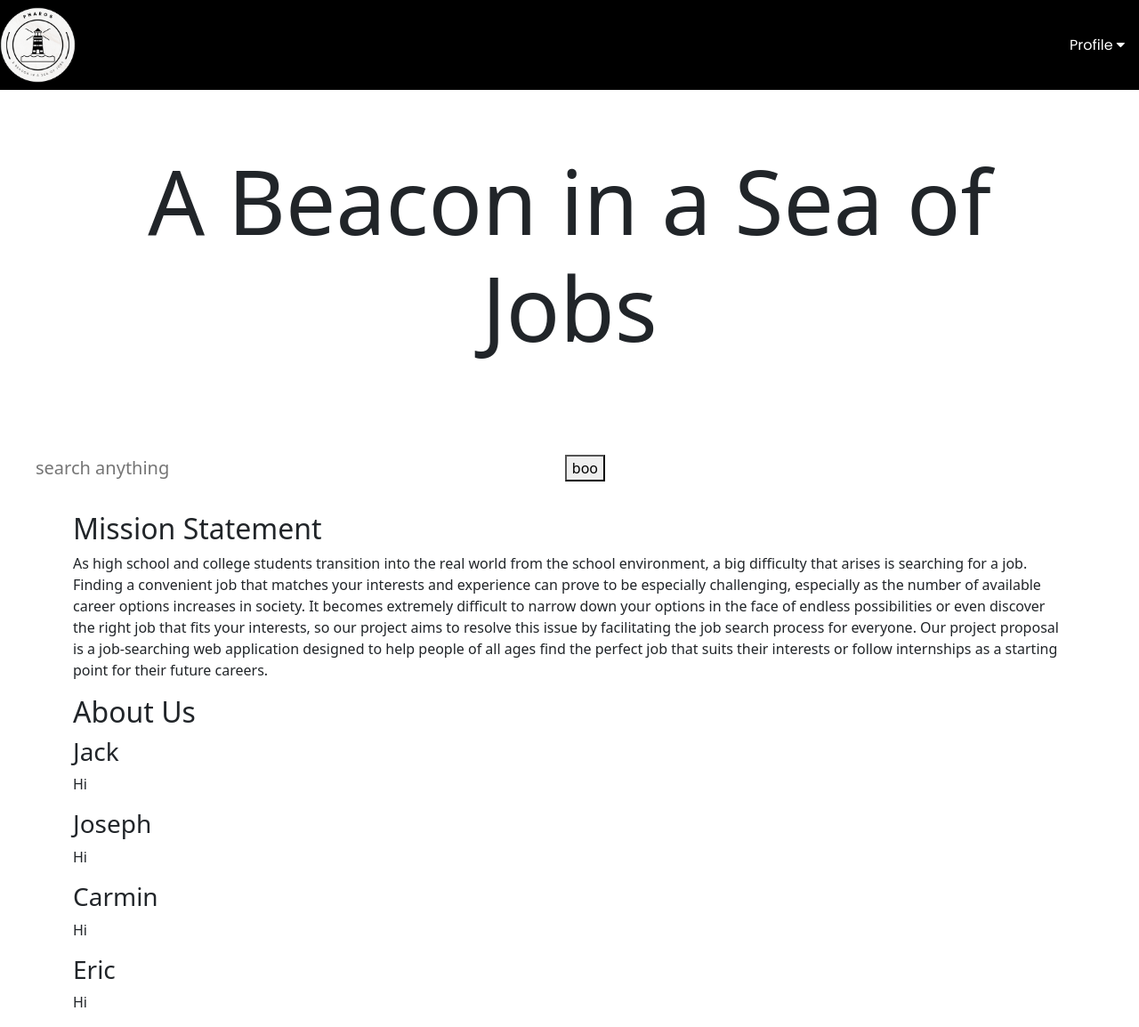
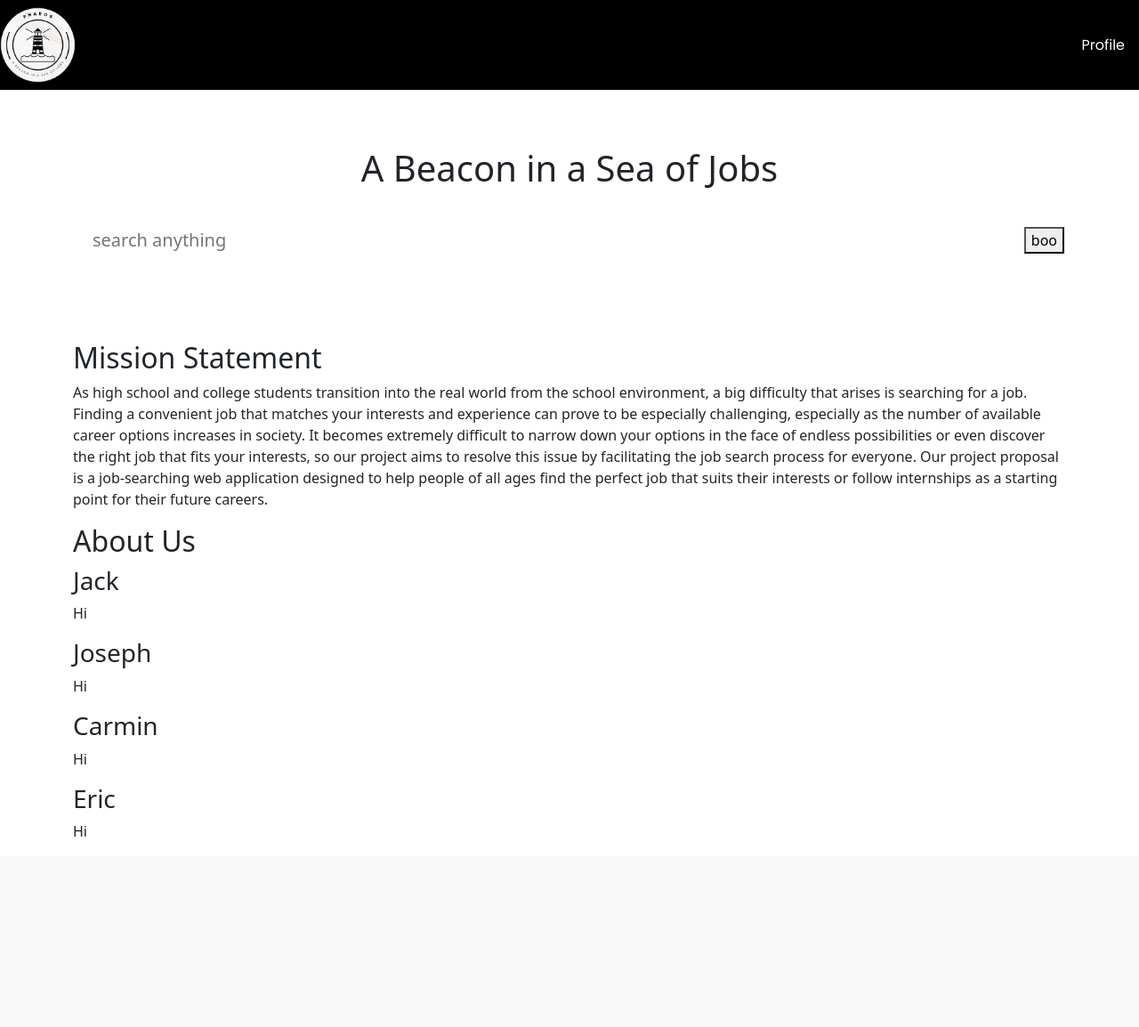
Before and after one commit to carminvuong/job-searching, a Django app: page / in a window 1280 px wide. Shown: the whole page at 89% size. After the commit the page ends 940 px from the top, so only its background shows below. Run offline with Django 4.2, Linux system fonts and the light colour scheme; some libraries are stand-ins or nearby versions.

Commit message:
fixed up homepage

```diff
--- a/jobsearching/jobwebsite/static/css/base.css
+++ b/jobsearching/jobwebsite/static/css/base.css
@@ -6,7 +6,6 @@
   background-color:black;
   font-family: 'Poppins', sans-serif;
   font-size: 30px;
-  overflow:hidden;
 }
 
 .navbar a {
@@ -20,11 +19,11 @@
 }
 
 .dropdown {
-  float: left;
-  overflow: hidden;
+  position: relative;
+  display: inline-block;
 }
 
-.dropdown .dropbtn {
+.dropbtn {
   cursor: pointer;
   font-size: 16px;
   border: none;
@@ -36,17 +35,19 @@
   margin: 0;
 }
 
+
 .navbar a:hover, .dropdown:hover .dropbtn, .dropbtn:focus {
   background-color: red;
 }
 
 .dropdown-content {
   display: none;
-  position: absolute;
-  background-color: #f9f9f9;
+  background-color: aquamarine;
   min-width: 160px;
+  overflow:auto;
   box-shadow: 0px 8px 16px 0px rgba(0,0,0,0.2);
-  z-index: 1;
+  z-index: 10;
+  position:absolute;
 }
 
 .dropdown-content a {
@@ -82,7 +83,7 @@
 
 
 
-section h1{
+/* section h1{
   display: flex;
   align-items: center;
   justify-content: center;
@@ -90,18 +91,29 @@ section h1{
   text-align: center;
   padding: 5%;
 
-}
+} */
 
-section .search-bar{
-  display: flex;
+.cont{
+  width: 100%;
+  padding: 5%;
+  background-position: center;
+  background-size: cover;
   align-items: center;
   justify-content: center;
   text-align: center;
+}
+
+.search-bar {
   width: 100%;
-  max-width: 700px;
+  /* max-width: 700px; */
   background: rgba(255, 255, 255, 0.2);
-  border-radius: 60px;
+  display: flex;
+  align-items: center;
+  border-radius: 10px !important;
   padding: 10px 20px;
+  overflow: hidden;
+  border-width: medium;
+
 }
 
 .search-bar input {
--- a/jobsearching/jobwebsite/static/javascript/base.js
+++ b/jobsearching/jobwebsite/static/javascript/base.js
@@ -1,15 +1,17 @@
-/* When the user clicks on the button,
-toggle between hiding and showing the dropdown content */
 function myFunction() {
-    document.getElementById("myDropdown").classList.toggle("show");
-  }
+  document.getElementById("myDropdown").classList.toggle("show");
+}
 
-  // Close the dropdown if the user clicks outside of it
-  window.onclick = function(e) {
-    if (!e.target.matches('.dropbtn')) {
-    var myDropdown = document.getElementById("myDropdown");
-      if (myDropdown.classList.contains('show')) {
-        myDropdown.classList.remove('show');
+// Close the dropdown menu if the user clicks outside of it
+window.onclick = function(event) {
+  if (!event.target.matches('.dropbtn')) {
+    var dropdowns = document.getElementsByClassName("dropdown-content");
+    var i;
+    for (i = 0; i < dropdowns.length; i++) {
+      var openDropdown = dropdowns[i];
+      if (openDropdown.classList.contains('show')) {
+        openDropdown.classList.remove('show');
       }
     }
   }
+}
--- a/jobsearching/jobwebsite/templates/jobwebsite/base.html
+++ b/jobsearching/jobwebsite/templates/jobwebsite/base.html
@@ -23,7 +23,6 @@
             <img src="{% static '/images/Logo.jpg' %}" width="85" height="85" alt="bamshazam">
             <div class="dropdown">
               <button class="dropbtn" onclick="myFunction()">Profile
-                <i class="fa fa-caret-down"></i>
               </button>
               <div class="dropdown-content" id="myDropdown">
                 <a href="/home/">Home</a>
--- a/jobsearching/jobwebsite/templates/jobwebsite/home.html
+++ b/jobsearching/jobwebsite/templates/jobwebsite/home.html
@@ -2,13 +2,15 @@
 {% load static %}
 {% block content %}
 
-<section>
-    <h1> A Beacon in a Sea of Jobs </h1>
-    <form action="" class="search-bar">
-            <input type="text" placeholder="search anything" name="q">
-            <button type="submit">boo</button>
-    </form>
-</section>
+
+    <div class="cont">
+        <h1> A Beacon in a Sea of Jobs </h1>
+        <form action="" class="search-bar" style="border-radius:10px !important">
+                <input type="text" placeholder="search anything" name="q">
+                <button type="submit">boo</button>
+        </form>
+    </div>
+
 
 
 <section>
```
Also changed, not shown: db.sqlite3.
